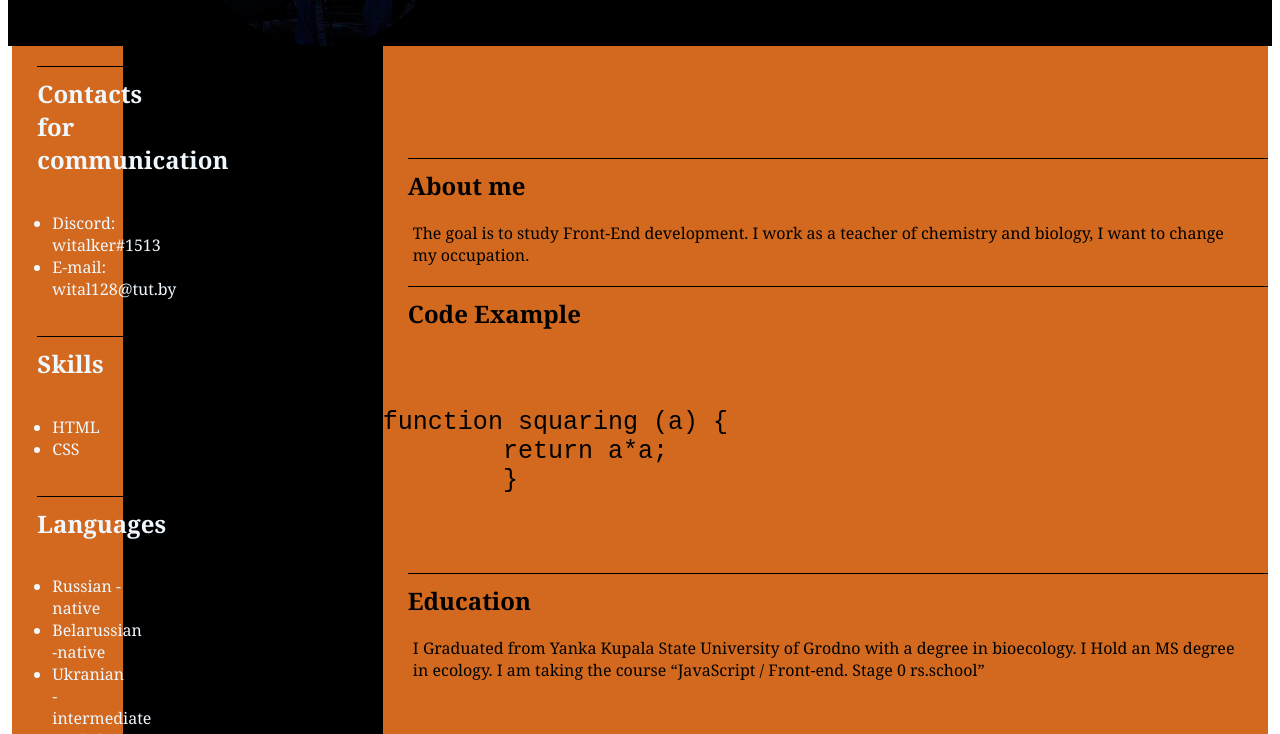
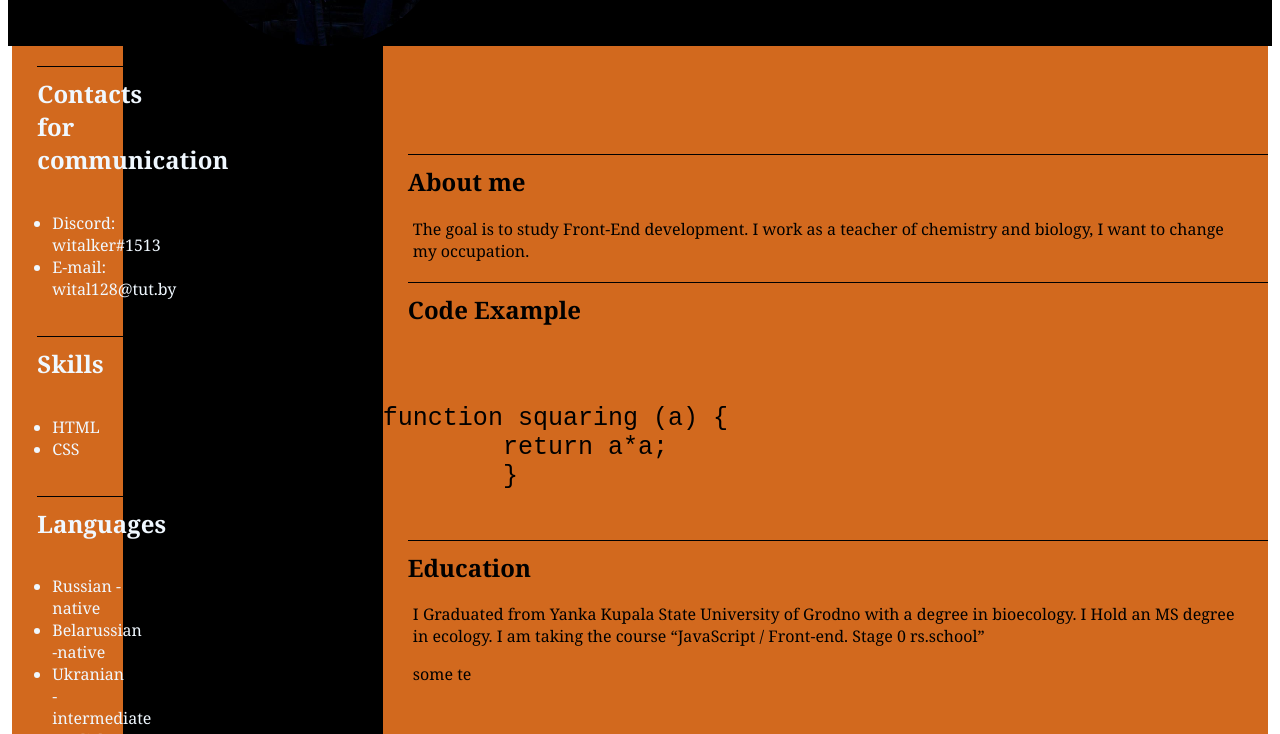
Before and after one commit to vwital/rsschool-cv, a plain HTML site: page index.html in a window 1280 px wide. Shown: the part 218-952 px from the top of the page. Drawn offline with Linux system fonts and the light colour scheme.

Commit message:
fix: update index.html

```diff
--- a/index.html
+++ b/index.html
@@ -55,7 +55,6 @@
 function squaring (a) {
         return a*a;
         }
-
             </code></pre>
             <h2>Education</h2>
             <p>
@@ -63,6 +62,7 @@ function squaring (a) {
               degree in bioecology. I Hold an MS degree in ecology. I am taking
               the course “JavaScript / Front-end. Stage 0 rs.school”
             </p>
+            <p>some te</p>
           </main>
         </div>
       </div>
```
